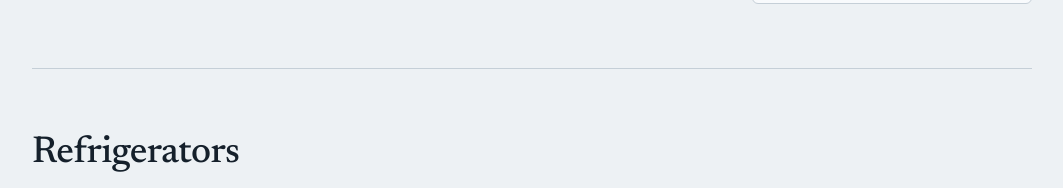
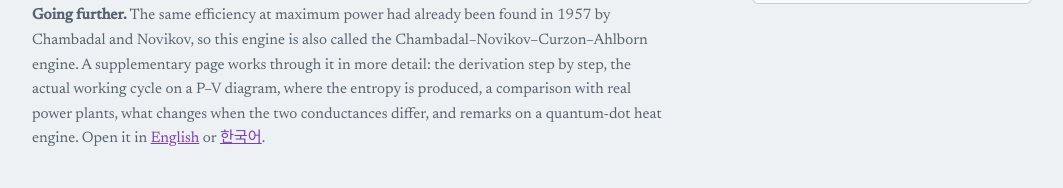
Before and after one commit to lshlj82/heat-engine, a plain HTML site: page index.html in a window 1280 px wide. Shown: the part 2961-3149 px from the top of the page, without its empty margins (108-1171 px from the left). Drawn offline with nearby package versions, Linux system fonts and the light colour scheme.

Commit message:
Add files via upload

```diff
--- a/index.html
+++ b/index.html
@@ -207,6 +207,9 @@ button.theme-btn svg{width:20px; height:20px; fill:none; stroke:currentColor; st
       <p class="cap" style="margin:.75rem 0 0">The default is a coal-fired steam turbine, 600 °C to 25 °C. Real coal plants reach about 40%, much closer to the endoreversible estimate than to Carnot’s.</p>
     </div>
   </div>
+  <div class="prose">
+    <p class="note"><strong>Going further.</strong> The same efficiency at maximum power had already been found in 1957 by Chambadal and Novikov, so this engine is also called the Chambadal–Novikov–Curzon–Ahlborn engine. A supplementary page works through it in more detail: the derivation step by step, the actual working cycle on a P–V diagram, where the entropy is produced, a comparison with real power plants, what changes when the two conductances differ, and remarks on a quantum-dot heat engine. Open it in <a href="https://lshlj82.github.io/Chambadal-Novikov-Curzon-Ahlborn-engine/">English</a> or <a href="https://lshlj82.github.io/Chambadal-Novikov-Curzon-Ahlborn-engine/ko.html" lang="ko" style="white-space:nowrap">한국어</a>.</p>
+  </div>
 </section>
 
 <!-- ============ REFRIGERATORS ============ -->
@@ -296,7 +299,7 @@ button.theme-btn svg{width:20px; height:20px; fill:none; stroke:currentColor; st
 <footer>
   <div class="wrap">
     <p>Created by Claude Opus 5.5, based on the lecture notes by Sang Hoon Lee (Statistical Physics 1, Chapter 4, Engines and Refrigerators, Sections 4.1 to 4.3, with Problems 4.5 to 4.8, 4.16 to 4.18 and 4.21).</p>
-    <p>\(R = 8.314\ \mathrm{J/(mol\,K)}\). The Curzon–Ahlborn analysis is from F. L. Curzon and B. Ahlborn, <i>American Journal of Physics</i> 43, 22 (1975). Equations typeset with MathJax.</p>
+    <p>\(R = 8.314\ \mathrm{J/(mol\,K)}\). The Curzon–Ahlborn analysis is from F. L. Curzon and B. Ahlborn, <i>American Journal of Physics</i> 43, 22 (1975). The same result appears earlier in P. Chambadal, <i>Les centrales nucléaires</i> (1957) and I. I. Novikov, <i>Atomnaya Energiya</i> 3, 409 (1957); see the <a href="https://lshlj82.github.io/Chambadal-Novikov-Curzon-Ahlborn-engine/">supplementary page</a>. Equations typeset with MathJax.</p>
   </div>
 </footer>
 
```
Also changed, not shown: 1 other file.
